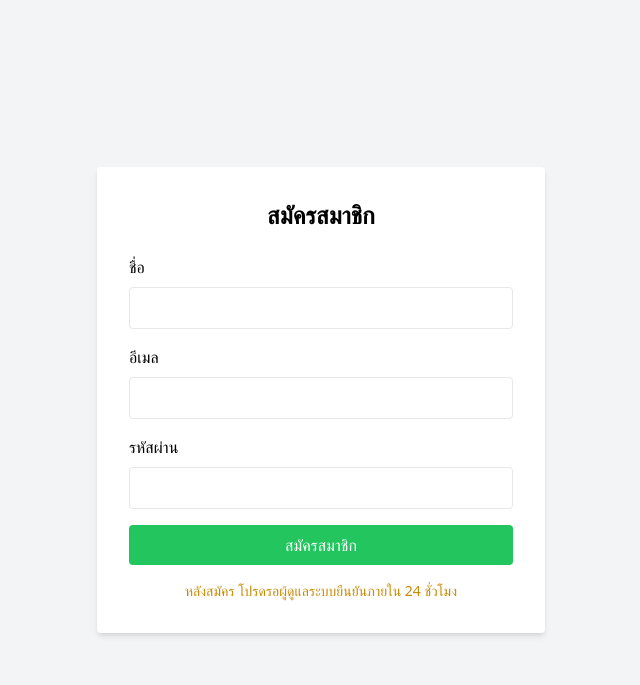
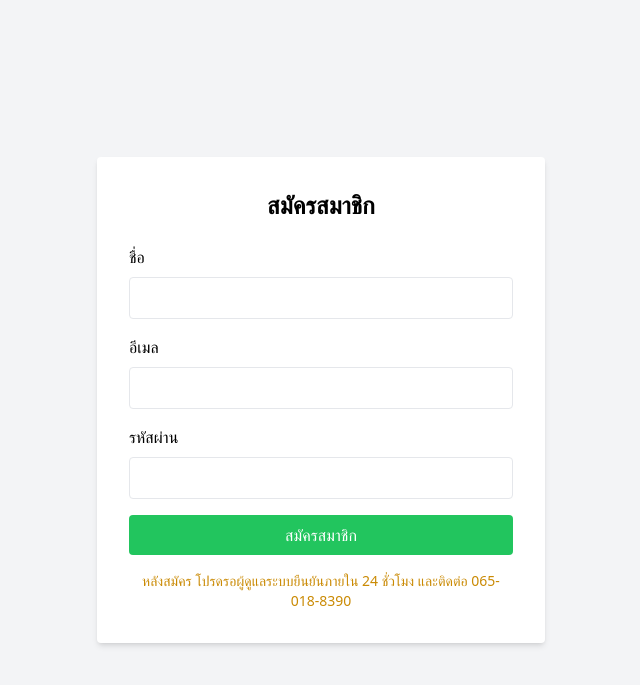
Before and after one commit to Faris4166/Booking-Hospital, a PHP site: page /register.php in a window 1280 px wide. Shown: the top 685 px of the page, without its empty margins (319-959 px from the left). Run offline with PHP 8.4, Linux system fonts and the light colour scheme; some libraries are stand-ins or nearby versions.

Commit message:
Update register.php

```diff
--- a/php/register.php
+++ b/php/register.php
@@ -27,7 +27,7 @@
     </button>
 
     <p class="mt-4 text-center text-sm text-yellow-600">
-      หลังสมัคร โปรดรอผู้ดูแลระบบยืนยันภายใน 24 ชั่วโมง
+      หลังสมัคร โปรดรอผู้ดูแลระบบยืนยันภายใน 24 ชั่วโมง และติดต่อ 065-018-8390
     </p>
   </form>
 
```
